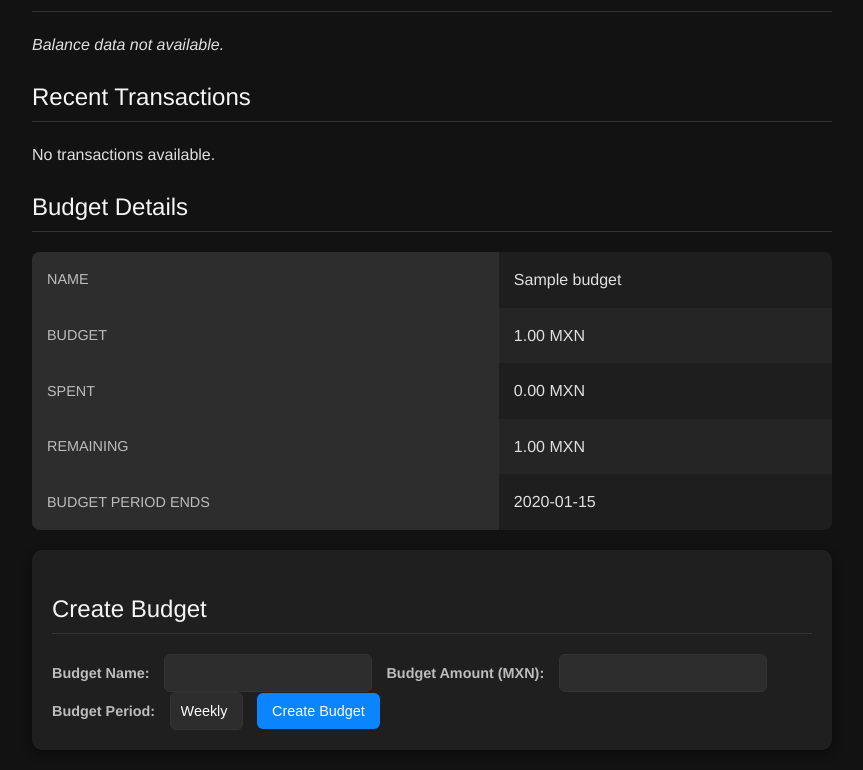
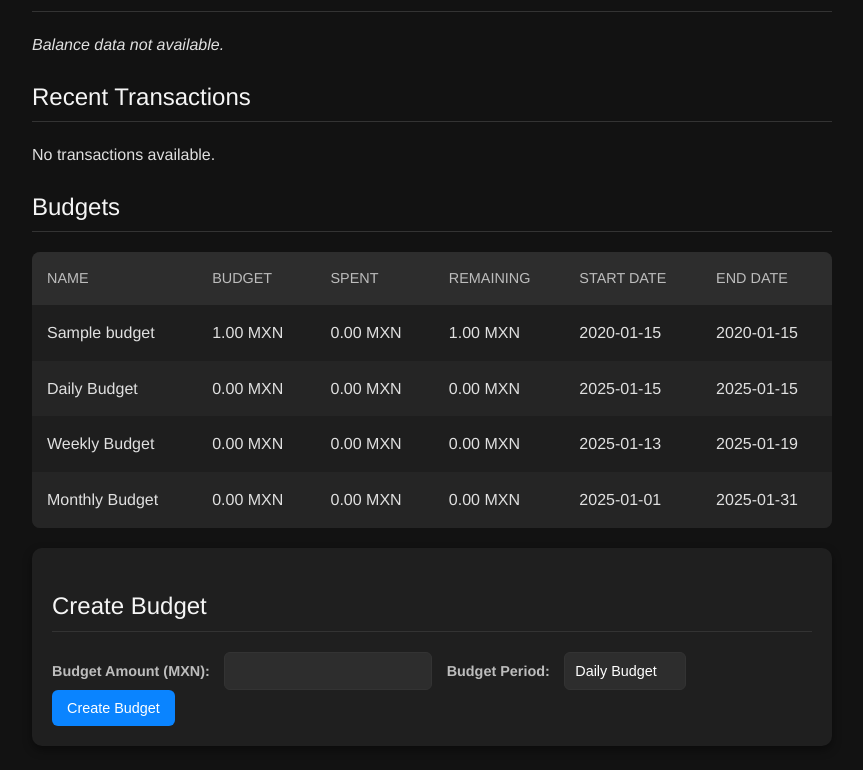
Before and after one commit to deivid-and/Budget, a Flask app: page / in a window 1280 px wide. Shown: the part 164-934 px from the top of the page, without its empty margins (208-1071 px from the left). After the commit the page ends 910 px from the top, so only its background shows below. Run offline with Flask 3, Linux system fonts and the light colour scheme; tables that the repository leaves empty hold one stand-in row (values such as "Sample post"); parts of the project's set-up code (start-up, migrations or seed data) failed here and were passed over.

Commit message:
set default currency, working budget logic

```diff
--- a/app/routes.py
+++ b/app/routes.py
@@ -1,14 +1,14 @@
 import sqlite3
 import os
 from flask import Blueprint, render_template, request, redirect, url_for
-from .models import set_budget, calculate_spent
+from .models import create_default_budgets, get_all_budgets, calculate_spent
 from .wise_api import fetch_balance, fetch_transactions
 
 # Database path and default currency
 DB_PATH = "database/app.db"
-DEFAULT_CURRENCY = os.getenv("DEFAULT_CURRENCY", "MXN")  # Fallback to "MXN" if not set
+DEFAULT_CURRENCY = os.getenv("DEFAULT_CURRENCY", "MXN")  # Default currency from environment variables
 
-# Define the main blueprint
+# Define the main Blueprint
 main = Blueprint("main", __name__)
 
 @main.route("/", methods=["GET", "POST"])
@@ -20,10 +20,6 @@ def index():
     """
     if request.method == "POST":
         try:
-            # Validate and retrieve budget name
-            name = request.form.get("budget_name", "").strip()
-            if not name:
-                raise ValueError("Budget name is required.")
 
             # Validate and retrieve budget amount
             amount = float(request.form.get("budget_amount"))
@@ -32,11 +28,11 @@ def index():
 
             # Validate and retrieve budget period
             period = request.form.get("budget_period", "weekly").lower()
-            if period not in ["rolling", "weekly", "monthly"]:
+            if period not in ["daily", "weekly", "monthly"]:
                 raise ValueError("Invalid budget period selected.")
 
-            # Set the budget in the database
-            set_budget(name, amount, period)
+            # Create the budget in the database
+            create_default_budgets()  # Ensure default budgets exist
             return redirect(url_for("main.index"))
         except ValueError as e:
             # Render the page with an error message on invalid input
@@ -50,8 +46,9 @@ def index():
             )
 
     # Retrieve all budgets and calculate spent for the current budget
+    create_default_budgets()  # Ensure default budgets are created
     budgets = get_all_budgets()  # Retrieve all budgets from the database
-    current_budget = budgets[0] if budgets else None  # Get the first (active) budget
+    current_budget = budgets[0] if budgets else None  # Use the first active budget
     if current_budget:
         current_budget["spent"] = calculate_spent()
 
@@ -121,26 +118,3 @@ def include_transaction(transaction_id):
     # Recalculate spending after including the transaction
     calculate_spent()
     return redirect(url_for("main.index"))
-
-def get_all_budgets():
-    """
-    Retrieve all budgets from the database.
-    Returns a list of budget dictionaries.
-    """
-    with sqlite3.connect(DB_PATH) as conn:
-        cursor = conn.cursor()
-        cursor.execute("""
-        SELECT name, budget, start_date, end_date, spent
-        FROM budgets
-        """)
-        results = cursor.fetchall()
-        return [
-            {
-                "name": row[0],
-                "amount": row[1],
-                "start_date": row[2],
-                "end_date": row[3],
-                "spent": row[4],
-            }
-            for row in results
-        ]
--- a/app/templates/index.html
+++ b/app/templates/index.html
@@ -1,12 +1,13 @@
 <!DOCTYPE html>
 <html lang="en">
+
 <head>
-    <meta charset="UTF-8">
-    <meta name="viewport" content="width=device-width, initial-scale=1.0">
+    <meta charset="UTF-8" />
+    <meta name="viewport" content="width=device-width, initial-scale=1.0" />
     <title>Wise Budget Tracker</title>
     <style>
         body {
-            font-family: 'Helvetica Neue', Helvetica, Arial, sans-serif;
+            font-family: "Helvetica Neue", Helvetica, Arial, sans-serif;
             margin: 0;
             padding: 0;
             background-color: #121212;
@@ -51,7 +52,8 @@
             overflow: hidden;
         }
 
-        table th, table td {
+        table th,
+        table td {
             padding: 15px;
             text-align: left;
         }
@@ -111,7 +113,8 @@
             font-size: 0.9rem;
         }
 
-        .form-container input, .form-container select {
+        .form-container input,
+        .form-container select {
             padding: 10px;
             border: 1px solid #333;
             border-radius: 6px;
@@ -121,7 +124,8 @@
             font-size: 0.9rem;
         }
 
-        .form-container input:focus, .form-container select:focus {
+        .form-container input:focus,
+        .form-container select:focus {
             outline: none;
             border-color: #0a84ff;
         }
@@ -147,19 +151,22 @@
         }
     </style>
 </head>
+
 <body>
     <header>
         <h1>Wise Budget Tracker</h1>
     </header>
     <main>
+        <!-- Display Current Balance -->
         <h2>Current Balance</h2>
         <p>
-            {% if balance is not none %}
-                {{ "%.2f" | format(balance) }} {{ DEFAULT_CURRENCY }}
-            {% else %}
+            {% if balance is not none %} {{ "%.2f" | format(balance) }} {{
+            DEFAULT_CURRENCY }} {% else %}
             <em>Balance data not available.</em>
             {% endif %}
         </p>
+
+        <!-- Display Recent Transactions -->
         <h2>Recent Transactions</h2>
         {% if transactions %}
         <table>
@@ -179,11 +186,17 @@
                     <td>{{ transaction.date }}</td>
                     <td>
                         {% if transaction.id in excluded_ids %}
-                        <form method="POST" action="{{ url_for('main.include_transaction', transaction_id=transaction.id) }}" style="display:inline;">
+                        <!-- Include Transaction Button -->
+                        <form method="POST"
+                            action="{{ url_for('main.include_transaction', transaction_id=transaction.id) }}"
+                            style="display: inline">
                             <button type="submit">Include</button>
                         </form>
                         {% else %}
-                        <form method="POST" action="{{ url_for('main.exclude_transaction', transaction_id=transaction.id) }}" style="display:inline;">
+                        <!-- Exclude Transaction Button -->
+                        <form method="POST"
+                            action="{{ url_for('main.exclude_transaction', transaction_id=transaction.id) }}"
+                            style="display: inline">
                             <button type="submit">Exclude</button>
                         </form>
                         {% endif %}
@@ -195,51 +208,64 @@
         {% else %}
         <p>No transactions available.</p>
         {% endif %}
-        {% if current_budget %}
-        <h2>Budget Details</h2>
+
+        <!-- Display Budget Information -->
+        <h2>Budgets</h2>
+        {% if budgets %}
         <table>
+            <thead>
                 <tr>
                     <th>Name</th>
-                <td>{{ current_budget.name }}</td>
+                    <th>Budget</th>
+                    <th>Spent</th>
+                    <th>Remaining</th>
+                    <th>Start Date</th>
+                    <th>End Date</th>
                 </tr>
+            </thead>
+            <tbody>
+                {% for budget in budgets %}
                 <tr>
-                <th>Budget</th>
-                <td>{{ "%.2f" | format(current_budget.amount) }} {{ DEFAULT_CURRENCY }}</td>
+                    <td>{{ budget.name }}</td>
+                    <td>{{ "%.2f" | format(budget.budget) }} {{ DEFAULT_CURRENCY }}</td>
+                    <td>{{ "%.2f" | format(budget.spent) }} {{ DEFAULT_CURRENCY }}</td>
+                    <td>
+                        {{ "%.2f" | format(budget.budget - budget.spent) }} {{
+                        DEFAULT_CURRENCY }}
+                    </td>
+                    <td>{{ budget.start_date }}</td>
+                    <td>{{ budget.end_date }}</td>
                 </tr>
-            <tr>
-                <th>Spent</th>
-                <td>{{ "%.2f" | format(current_budget.spent) }} {{ DEFAULT_CURRENCY }}</td>
-            </tr>
-            <tr>
-                <th>Remaining</th>
-                <td>{{ "%.2f" | format(current_budget.amount - current_budget.spent) }} {{ DEFAULT_CURRENCY }}</td>
-            </tr>
-            <tr>
-                <th>Budget Period Ends</th>
-                <td>{{ current_budget.end_date }}</td>
-            </tr>
+                {% endfor %}
+            </tbody>
         </table>
         {% else %}
-        <p>No budget set.</p>
+        <p>No budgets available.</p>
         {% endif %}
+
+        <!-- Create Budget Form -->
         <div class="form-container">
             <h2>Create Budget</h2>
             <form method="POST">
-                <label for="budget_name"><strong>Budget Name:</strong></label>
-                <input type="text" name="budget_name" id="budget_name" required>
                 <label for="budget_amount"><strong>Budget Amount ({{ DEFAULT_CURRENCY }}):</strong></label>
-                <input type="number" name="budget_amount" id="budget_amount" step="0.01" required>
+                <input type="number" name="budget_amount" id="budget_amount" step="0.01" required />
+
                 <label for="budget_period"><strong>Budget Period:</strong></label>
                 <select name="budget_period" id="budget_period">
-                    <option value="weekly">Weekly</option>
-                    <option value="monthly">Monthly</option>
+                    <option value="daily">Daily Budget</option>
+                    <option value="weekly">Weekly Budget</option>
+                    <option value="monthly">Monthly Budget</option>
                 </select>
+
                 <button type="submit">Create Budget</button>
             </form>
         </div>
+
+        <!-- Display Error Message if Any -->
         {% if error %}
         <p class="error">{{ error }}</p>
         {% endif %}
     </main>
 </body>
+
 </html>
--- a/app/wise_api.py
+++ b/app/wise_api.py
@@ -1,20 +1,22 @@
-import os, re, requests, html
+import os, re, requests, html, pytz
 from datetime import datetime
 from dotenv import load_dotenv
 
 # Load environment variables
 load_dotenv()
 
+WISE_API_KEY = os.getenv("WISE_API_KEY")
+WISE_PROFILE_ID = os.getenv("WISE_PROFILE_ID")
+WISE_API_BASE_URL = os.getenv("WISE_API_BASE_URL")
+DEFAULT_CURRENCY = os.getenv("DEFAULT_CURRENCY")
+TIMEZONE = os.getenv("TIMEZONE")
+USER_TIMEZONE = pytz.timezone(TIMEZONE)
+
 def clean_html_tags(text):
     """
     Removes HTML tags from the input text.
     """
     return re.sub(r'<.*?>', '', text)
-
-WISE_API_KEY = os.getenv("WISE_API_KEY")
-WISE_PROFILE_ID = os.getenv("WISE_PROFILE_ID")
-WISE_API_BASE_URL = os.getenv("WISE_API_BASE_URL")
-DEFAULT_CURRENCY = os.getenv("DEFAULT_CURRENCY")
 
 # Validate that required environment variables are set
 if not WISE_API_KEY or not WISE_PROFILE_ID or not WISE_API_BASE_URL:
@@ -44,8 +46,7 @@ def fetch_balance():
 
 def fetch_transactions():
     """
-    Fetches the transaction history from Wise.
-    Returns a list of transactions or an empty list if no transactions are found.
+    Fetches the transaction history from Wise in the default timezone.
     """
     try:
         url = f"{WISE_API_BASE_URL}/v1/profiles/{WISE_PROFILE_ID}/activities"
@@ -53,17 +54,20 @@ def fetch_transactions():
         response = requests.get(url, headers=headers)
         response.raise_for_status()
 
-        # Parse response
         activities = response.json().get("activities", [])
         transactions = []
+
         for activity in activities:
             try:
-                # Format each transaction and ensure necessary fields exist
+                # Convert createdOn from UTC to the default timezone
+                utc_time = datetime.fromisoformat(activity["createdOn"].replace("Z", "+00:00"))
+                local_time = utc_time.astimezone(USER_TIMEZONE)
+
                 transactions.append({
-                    "id": activity["id"],  # Include the transaction ID for exclusion functionality
+                    "id": activity["id"],
                     "amount": activity["primaryAmount"],
                     "title": clean_html_tags(activity.get("title", "No Title").strip()),
-                    "date": datetime.fromisoformat(activity["createdOn"].replace("Z", "")).strftime("%b %d, %Y, %I:%M %p")
+                    "date": local_time.strftime("%Y-%m-%d %H:%M:%S"),
                 })
             except KeyError as e:
                 print(f"Skipping malformed activity: {activity}. Missing key: {e}")
@@ -71,7 +75,5 @@ def fetch_transactions():
 
         return transactions
     except requests.RequestException as e:
+        print(f"Error fetching transactions: {e}")
         return []
-    except Exception as e:
-        print(f"Unexpected error: {e}")
-        return []
```
Also changed, not shown: app/models.py (+61 -31 lines), 1 other file. Lines whose indentation alone changed are shown as unchanged.
